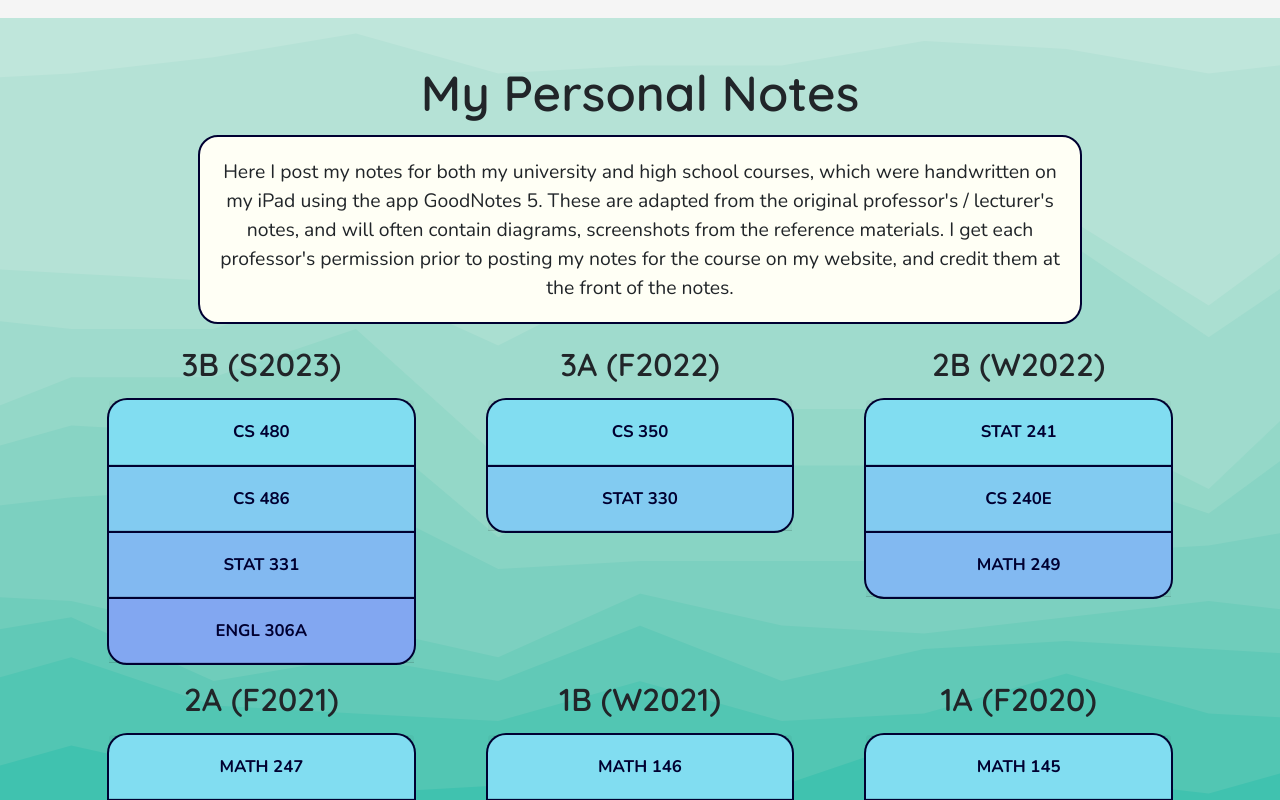
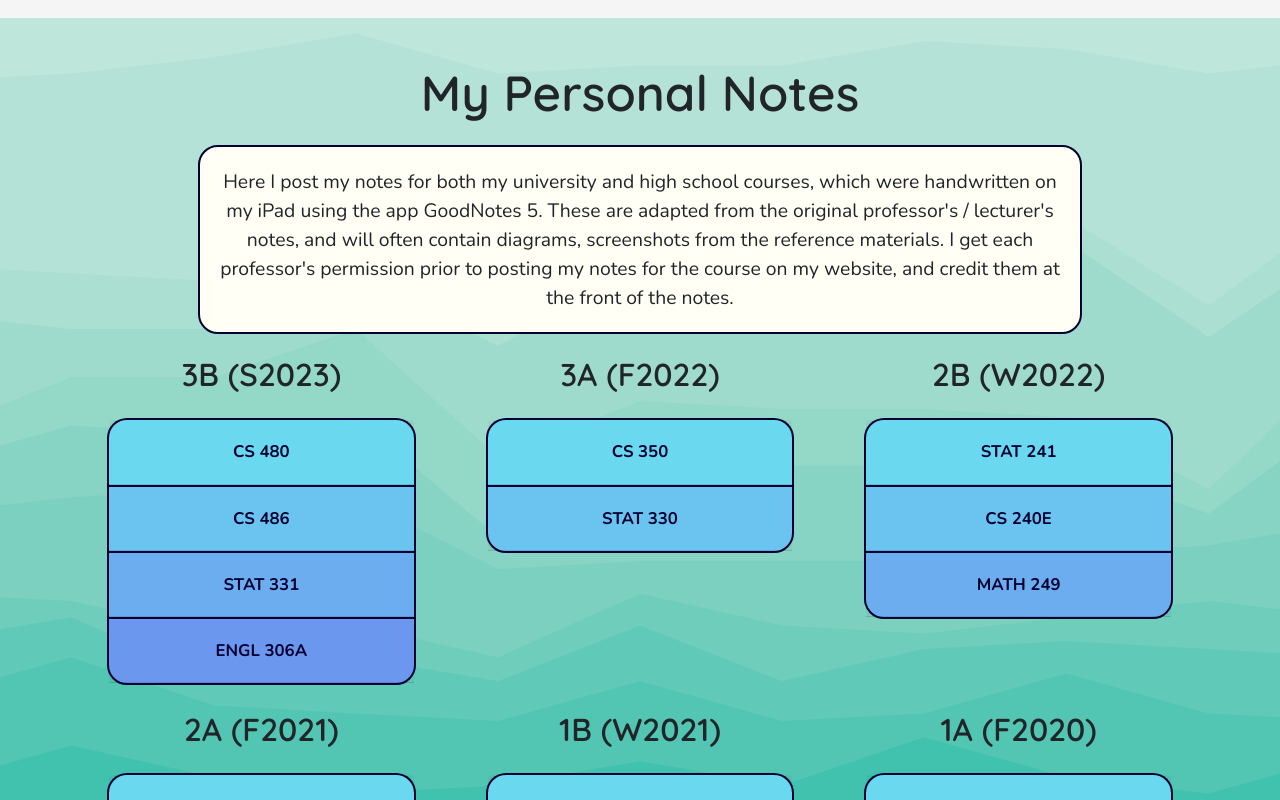
Before and after one commit to mcpenguin/the-arctic-blog, a React (Create React App) app: page / in a window 1280 px wide. Shown: the part 6560-7360 px from the top of the page. Built offline with nearby package versions, Linux system fonts and the light colour scheme.

Commit message:
some notes formatting changes

```diff
--- a/src/components/Notes/Notes.scss
+++ b/src/components/Notes/Notes.scss
@@ -26,15 +26,17 @@
                 @include center;
                 width: 80%;
                 padding: 20px;
+                margin-top: 10px;
                 background: #fffff5;
                 border: 2px solid #000031;
                 border-radius: 20px;
+                font-weight: 500;
             }
         }
     }
 
     .notes-accordion {
-        margin: 10px 20px;
+        margin: 20px;
     }
 
     .row {
@@ -52,7 +54,7 @@
 
 @for $i from 1 through 6 {
     .notes-card:nth-child(#{$i}) {
-        background-color: hsla(180 + $i * 10, 90%, 75%, 1);
+        background-color: hsla(180 + $i * 10, 90%, 70%, 1);
     }
 }
 
```
